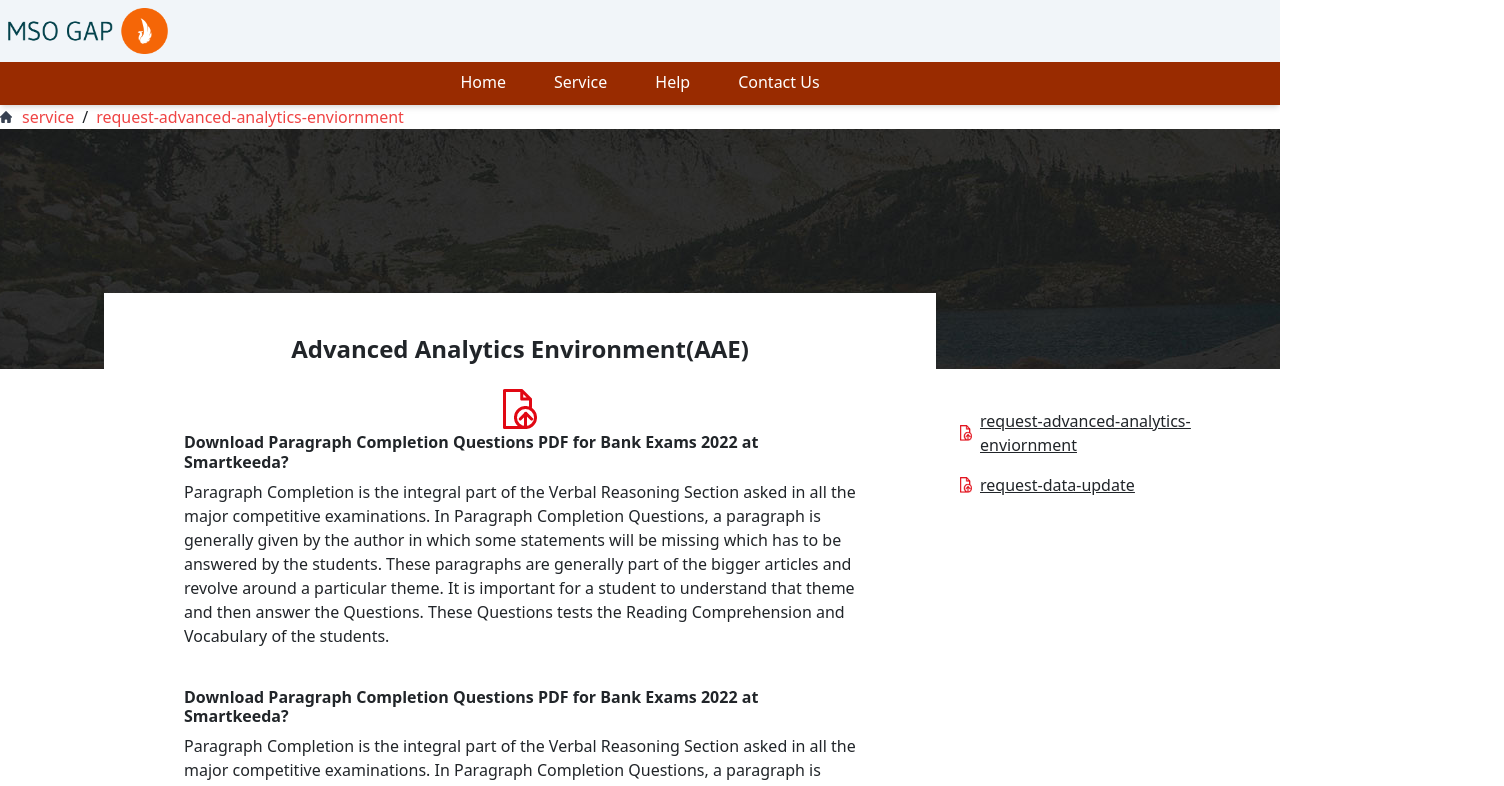
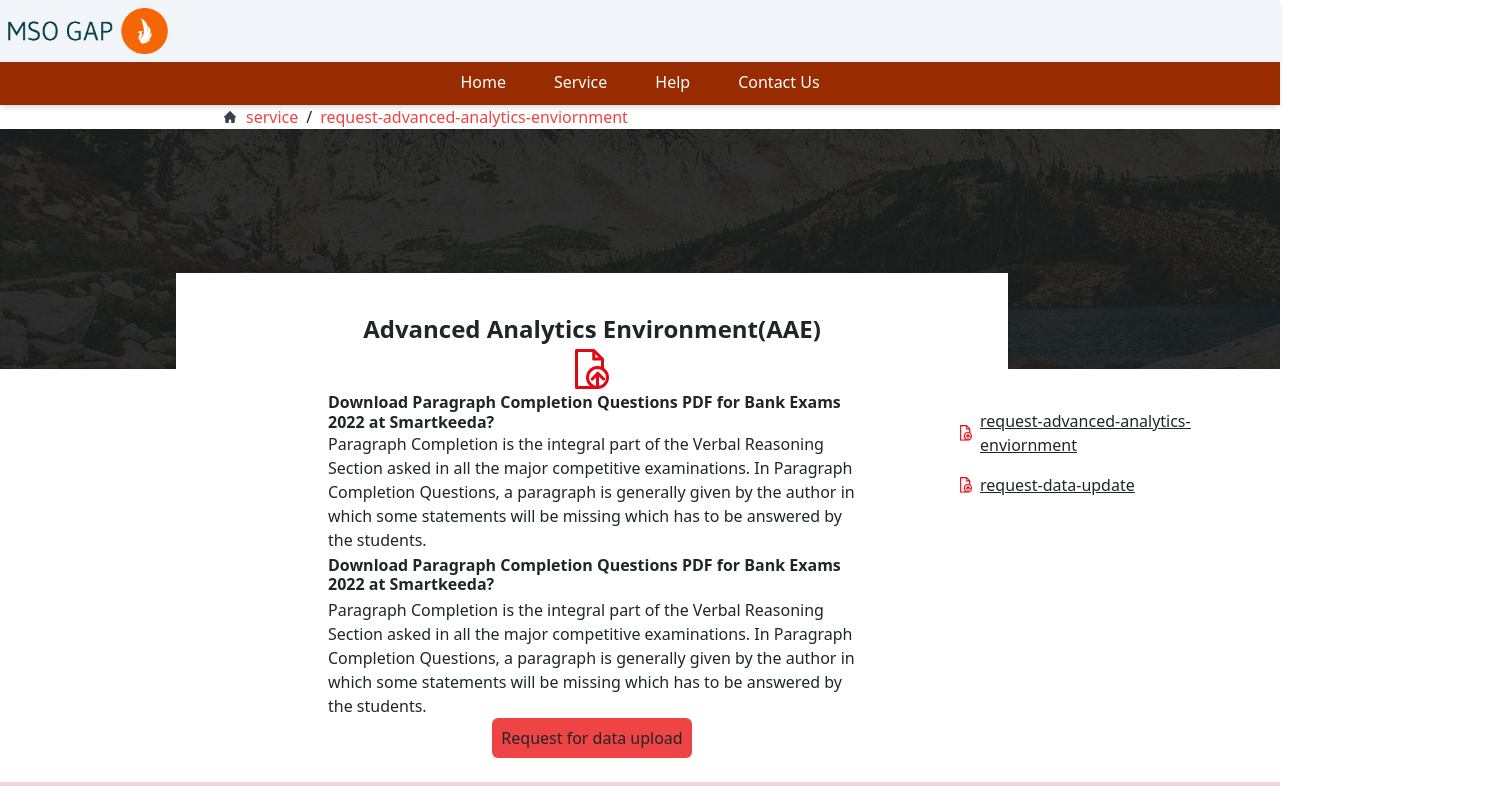
Before and after one commit to deveshksrivastava/my-app-react-ts, a React (Create React App) app: page /service/request-advanced-analytics-enviornment in a window 1280 px wide. Shown: the top 786 px of the page, 1504 px wide, since content can reach past the window. Built offline with nearby package versions, Linux system fonts and the light colour scheme; a small style sheet from the web is missing.

Commit message:
fix alignment of service and hepl page

```diff
--- a/src/valuable/body.tsx
+++ b/src/valuable/body.tsx
@@ -5,7 +5,7 @@ const Body = () => {
   return (
     <div className="w-full min-h-[calc(100vh-24vh)]">
 
-      <div className={`h-60 bg-banner-logo  relative  w-300  bg-center `}></div>
+      <div className={`h-60 bg-banner-logo bg-cover   relative  w-300  bg-center `}></div>
 
       <div className="max-w-3xl  m-auto relative ">
         <div className=" text-white  flex items-center justify-center ">
--- a/src/valuable/help.tsx
+++ b/src/valuable/help.tsx
@@ -13,11 +13,11 @@ const Help = () => {
   const [isOpenHealth, setIsOpenHealth] = useState(false);
   const openModalhealth = () => setIsOpenHealth(true);
   const closeModalHealth = () =>{
-    navigate('/');
+    // navigate('/');
     setIsOpenHealth(false)
   }
   const closeModal = () => {
-    navigate('/');
+    // navigate('/');
     setIsOpen(false);
 
   }
@@ -38,7 +38,7 @@ const Help = () => {
     if(path[0] === 'report-a-dap-issue'){
       openModalhealth()
     }
-  },[location.pathname,path]);
+  },[location.pathname]);
 
 
   return (
--- a/src/valuable/pages/banner.tsx
+++ b/src/valuable/pages/banner.tsx
@@ -47,7 +47,7 @@ const Banner:React.FC<BannerProps> = ({path,accordionData}) => {
     <>
       <div className={`h-60 ${path ==='faqs' ? 'bg-mso-logo' : 'bg-banner-logo'} w-300 flex  bg-center `}></div>
       <div className="w-full flex ">
-        <div className="w-[65%] max-w-4xl  relative m-auto  pl-20">
+        <div className="w-[65%] max-w-4xl  relative m-auto  sm:pl-[14rem]">
           <div className="max-w-7xl items-center justify-center ">
             {path === 'faqs' && (
               <>
@@ -60,17 +60,7 @@ const Banner:React.FC<BannerProps> = ({path,accordionData}) => {
                 <div className="px-10 py-10 ">
 
                   <div className=" py-3   justify ">
-                    <h2 className="font-bold py-2">
-                      Download Paragraph Completion Questions PDF for Bank Exams 2022 at Smartkeeda?
-                    </h2>
-                    <p>
-                      Paragraph Completion is the integral part of the Verbal Reasoning Section asked in all the major
-                      competitive examinations. In Paragraph Completion Questions, a paragraph is generally given by the
-                      author in which some statements will be missing which has to be answered by the students. These
-                      paragraphs are generally part of the bigger articles and revolve around a particular theme. It is
-                      important for a student to understand that theme and then answer the Questions. These Questions
-                      tests the Reading Comprehension and Vocabulary of the students.
-                    </p>
+
                     {accordionData.map((item, index) => (
                       <Accordion key={index} title={item.title} content={item.content} />
                     ))}
--- a/src/valuable/pages/breadcrums.tsx
+++ b/src/valuable/pages/breadcrums.tsx
@@ -8,7 +8,7 @@ const Breadcrumbs = () => {
 
   return (
     <div>
-      <nav className="flex w-full" aria-label="Breadcrumb">
+      <nav className="flex w-full ml-[14rem]" aria-label="Breadcrumb">
         {/* <ol className="inline-flex items-center space-x-1 md:space-x-2 rtl:space-x-reverse"> */}
         <a
           href="#"
--- a/src/valuable/pages/nav-link.tsx
+++ b/src/valuable/pages/nav-link.tsx
@@ -74,7 +74,7 @@ const NavLinkTag: React.FC<NavLinkProps> = ({ path, title, dropdown }) => {
                 onClick={()=>handleItemClick(index)}
                 className="text-center underline cursor-pointer py-3 text-red-500"
               >
-                <Link to={subNavLink.path}  className={`p-2 ${activeIndex === index ? 'text-gray-300 bg-gray-500 border-b-[4px]  border-b-zinc-100 hover:text-white' : 'text-black'}`}>
+                <Link to={subNavLink.path}  className={`p-2  text-black`}>
                   {subNavLink.title}
                 </Link>
               </section>
--- a/src/valuable/pages/servicebanner.tsx
+++ b/src/valuable/pages/servicebanner.tsx
@@ -11,42 +11,36 @@ const ServiceBanner: React.FC<BannerProps> = ({ path }) => {
     <>
       <div className={`h-60 ${path ==='request-advanced-analytics-enviornment' ? 'bg-mso-logo' : 'bg-banner-logo'} w-300 flex  bg-center `}></div>
       <div className="w-full flex ">
-        <div className="w-[65%] max-w-4xl  relative m-auto pl-20">
+        <div className="w-[65%] max-w-4xl  relative m-auto pl-[14rem]">
           <div className="max-w-7xl items-center justify-center ">
             {path === 'request-advanced-analytics-enviornment' ? (
               <>
                 <div className="flex items-center  justify-center ">
-                  <div className="absolute  justify-center w-full bg-white    p-10 mb-10 text-center">
+                  <div className="absolute  justify-center w-full bg-white    p-10 mb-20 text-center">
                     <h1 className="text-2xl font-bold  ">Advanced Analytics Environment(AAE)</h1>
                   </div>
-                  <img className="absolute mt-20 items-center " src={logo} alt="logo" />
+                  <img className="absolute  items-center " src={logo} alt="logo" />
                 </div>
-                <div className="px-10 py-10 ">
-                  <div className="py-3  justify ">
-                    <h2 className="font-bold py-2">
+                <div className="px-10 py-4 ">
+                  <div className="justify ">
+                    <h2 className="font-bold ">
                       Download Paragraph Completion Questions PDF for Bank Exams 2022 at Smartkeeda?
                     </h2>
                     <p>
                       Paragraph Completion is the integral part of the Verbal Reasoning Section asked in all the major
                       competitive examinations. In Paragraph Completion Questions, a paragraph is generally given by the
-                      author in which some statements will be missing which has to be answered by the students. These
-                      paragraphs are generally part of the bigger articles and revolve around a particular theme. It is
-                      important for a student to understand that theme and then answer the Questions. These Questions
-                      tests the Reading Comprehension and Vocabulary of the students.
+                      author in which some statements will be missing which has to be answered by the students.
                     </p>
 
                   </div>
-                  <div className=" py-3   justify ">
-                    <h2 className="font-bold py-2">
+                  <div className=" justify ">
+                    <h2 className="font-bold py-1">
                       Download Paragraph Completion Questions PDF for Bank Exams 2022 at Smartkeeda?
                     </h2>
                     <p>
                       Paragraph Completion is the integral part of the Verbal Reasoning Section asked in all the major
                       competitive examinations. In Paragraph Completion Questions, a paragraph is generally given by the
-                      author in which some statements will be missing which has to be answered by the students. These
-                      paragraphs are generally part of the bigger articles and revolve around a particular theme. It is
-                      important for a student to understand that theme and then answer the Questions. These Questions
-                      tests the Reading Comprehension and Vocabulary of the students.
+                      author in which some statements will be missing which has to be answered by the students.
                     </p>
 
                   </div>
@@ -59,37 +53,31 @@ const ServiceBanner: React.FC<BannerProps> = ({ path }) => {
             ):
             path=== 'request-data-update'?(<>
             <div className="flex items-center  justify-center ">
-                  <div className="absolute  justify-center w-full bg-white    p-10 mb-10 text-center">
+                  <div className="absolute  justify-center w-full bg-white  p-10 mb-20 text-center">
                     <h1 className="text-2xl font-bold  ">Request for Data Upload</h1>
                   </div>
-                  <img className="absolute mt-20 items-center " src={logo} alt="logo" />
+                  <img className="absolute  items-center " src={logo} alt="logo" />
                 </div>
-                <div className="px-10 py-10 ">
-                  <div className="py-3  justify ">
-                    <h2 className="font-bold py-2">
+                <div className="px-10  py-4 ">
+                  <div className="justify ">
+                    <h2 className="font-bold">
                       Download Paragraph Completion Questions PDF for Bank Exams 2022 at Smartkeeda?
                     </h2>
                     <p>
                       Paragraph Completion is the integral part of the Verbal Reasoning Section asked in all the major
                       competitive examinations. In Paragraph Completion Questions, a paragraph is generally given by the
-                      author in which some statements will be missing which has to be answered by the students. These
-                      paragraphs are generally part of the bigger articles and revolve around a particular theme. It is
-                      important for a student to understand that theme and then answer the Questions. These Questions
-                      tests the Reading Comprehension and Vocabulary of the students.
+                      author in which some statements will be missing which has to be answered by the students.
                     </p>
 
                   </div>
-                  <div className=" py-3   justify ">
-                    <h2 className="font-bold py-2">
+                  <div className=" py-1 justify ">
+                    <h2 className="font-bold ">
                       Download Paragraph Completion Questions PDF for Bank Exams 2022 at Smartkeeda?
                     </h2>
                     <p>
                       Paragraph Completion is the integral part of the Verbal Reasoning Section asked in all the major
                       competitive examinations. In Paragraph Completion Questions, a paragraph is generally given by the
-                      author in which some statements will be missing which has to be answered by the students. These
-                      paragraphs are generally part of the bigger articles and revolve around a particular theme. It is
-                      important for a student to understand that theme and then answer the Questions. These Questions
-                      tests the Reading Comprehension and Vocabulary of the students.
+                      author in which some statements will be missing which has to be answered by the students.
                     </p>
 
                   </div>
```
